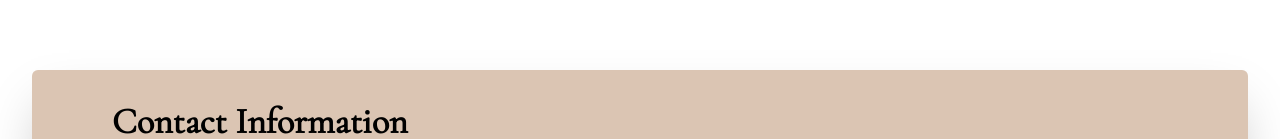
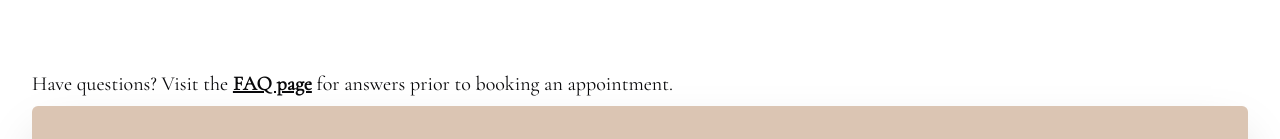
Before and after one commit to thatsehannah/sha-sha-faces, a Next.js app: page /contact in a window 1280 px wide. Shown: the part 248-387 px from the top of the page. Built offline with nearby package versions, Linux system fonts and the light colour scheme; no server answers; the database is empty; a web font is replaced by a local one.

Commit message:
adding faq disclaimer to booking form

```diff
--- a/components/contact/AppointmentForm.tsx
+++ b/components/contact/AppointmentForm.tsx
@@ -28,6 +28,7 @@ import {
   getAvailabilityTimeOptions,
 } from "@/lib/utils";
 import { DISCOVERIES } from "@/utils/constants";
+import Link from "next/link";
 
 type AppointmentFormProps = {
   serviceData: { name: string; id: number }[];
@@ -188,6 +189,18 @@ const AppointmentForm = ({
               />
             </div>
           </section>
+          <p className='text-xl mb-2'>
+            Have questions? Visit the{" "}
+            <span>
+              <Link
+                className='underline font-bold'
+                href='/faq'
+              >
+                FAQ page
+              </Link>
+            </span>{" "}
+            for answers prior to booking an appointment.
+          </p>
           <section className='bg-secondary rounded-md p-8 lg:px-20 lg:py-8 shadow-2xl'>
             <div className='mb-20'>
               <p className='text-3xl lg:text-4xl text-black font-bold mb-6'>
```
